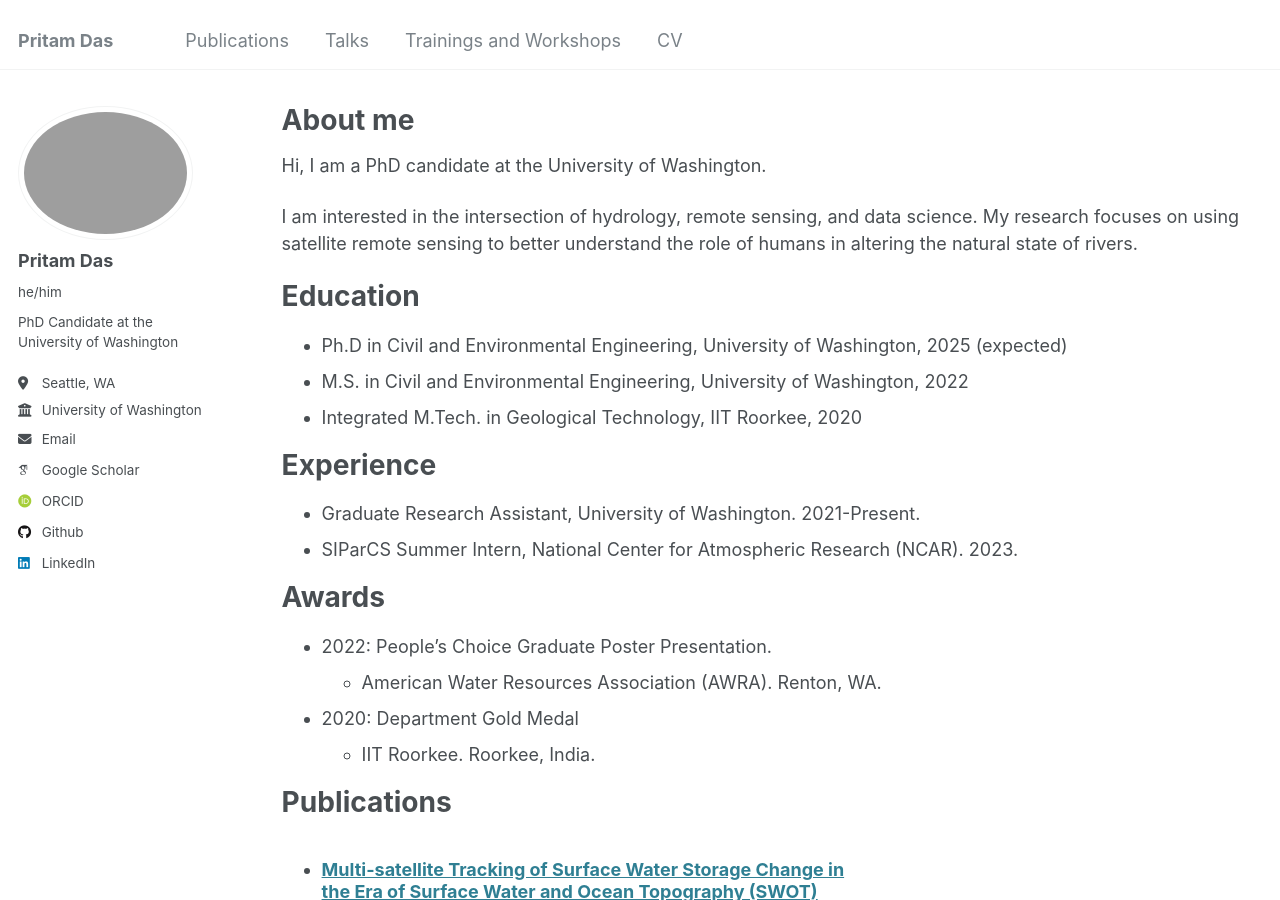
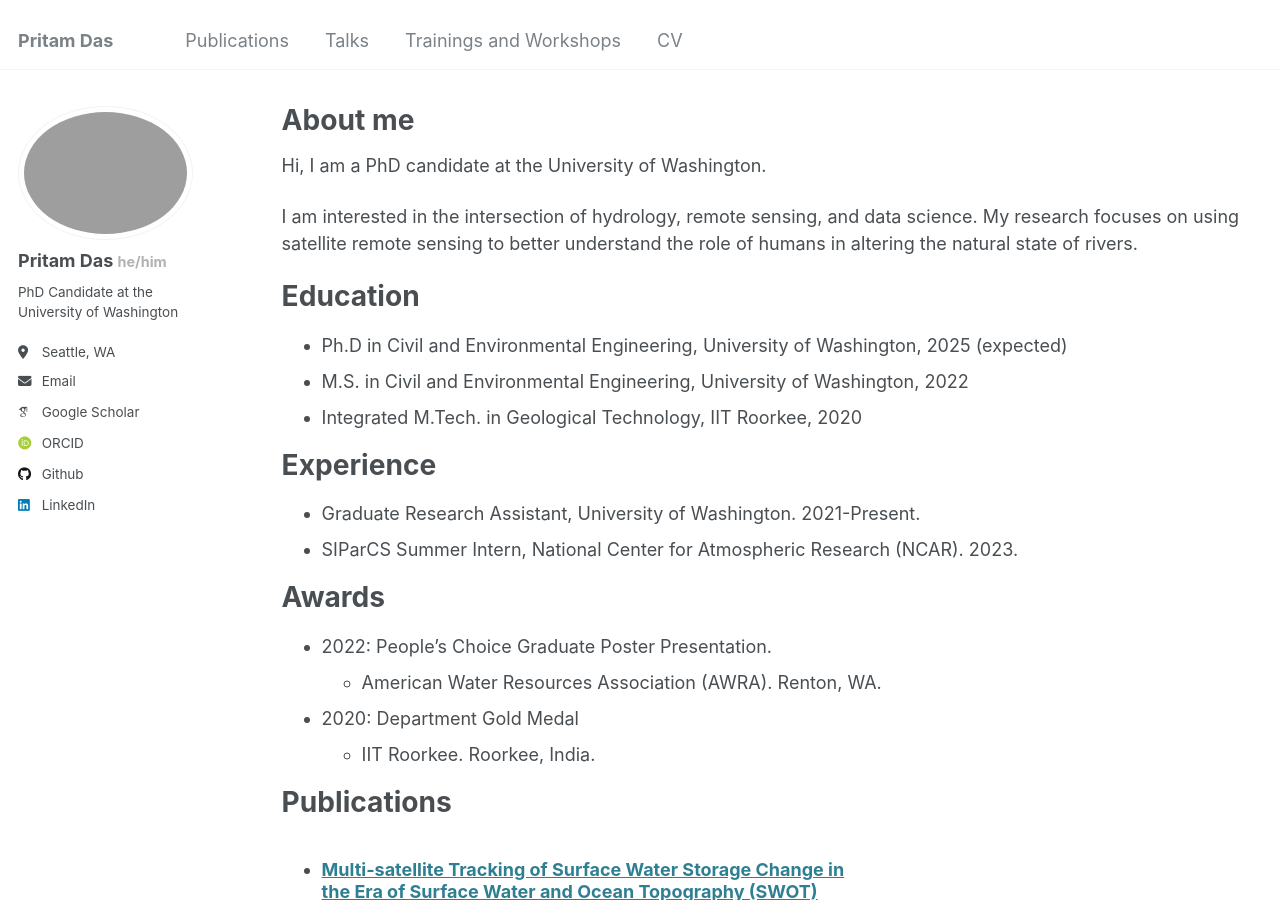
Before and after one commit to pritamd47/cv, a Jekyll site: the page built from _pages/about.md, in a window 1280 px wide and 900 px high. Built offline with Jekyll 4.4.1, drawn with Linux system fonts in a browser that asks for light colours; some web fonts are replaced.

Commit message:
remove university, move pronouns up

```diff
--- a/_config.yml
+++ b/_config.yml
@@ -26,7 +26,7 @@ author:
   pronouns         : "he/him"
   bio              : "PhD Candidate at the University of Washington"
   location         : "Seattle, WA"
-  employer         : "University of Washington"
+  employer         :
   email            : "pritamd47@gmail.com"
   email            : "pdas47@uw.edu"
   uri              : # URL
--- a/_includes/author-profile.html
+++ b/_includes/author-profile.html
@@ -15,8 +15,7 @@
   </div>
 
   <div class="author__content">
-    <h3 class="author__name">{{ author.name }}</h3>
-    {% if author.pronouns %}<p class="author__pronouns">{{ author.pronouns }}</p>{% endif %}
+    <h3 class="author__name">{{ author.name }}{% if author.pronouns %} <span class="author__pronouns" style="color: rgb(179, 178, 178); font-size: 0.8em;"> {{ author.pronouns }}</span>{% endif %}</h3>
     {% if author.bio %}<p class="author__bio">{{ author.bio }}</p>{% endif %}
   </div>
 
```
